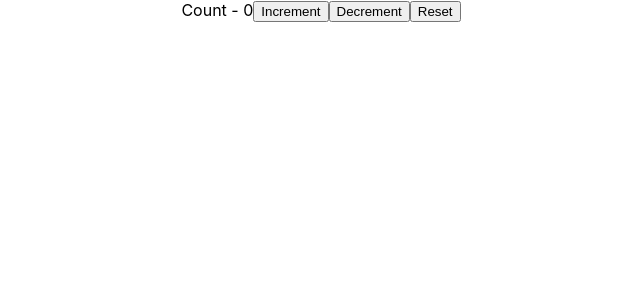
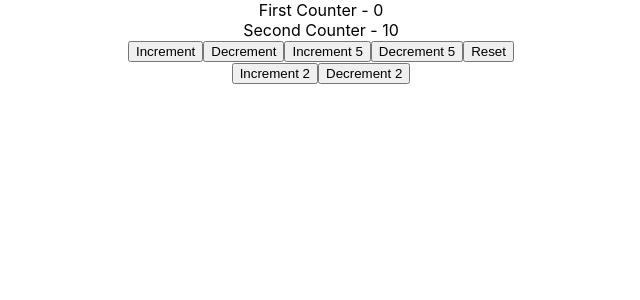
Before and after one commit to apparao1234/state-hook, a React (Create React App) app: page / in a window 1280 px wide. Shown: the top 300 px of the page, without its empty margins (319-959 px from the left). Built offline with nearby package versions, Linux system fonts and the light colour scheme.

Commit message:
Hook useReducer as state and action as Object

```diff
--- a/src/App.js
+++ b/src/App.js
@@ -1,12 +1,12 @@
 import React from "react";
 import logo from "./logo.svg";
 import "./App.css";
-import CounterReducer from "./components/CounterReducer";
+import CounterReducerComplex from "./components/CounterReducerComplex";
 
 function App() {
   return (
     <div className='App'>
-      <CounterReducer value={"Karunya"}></CounterReducer>
+      <CounterReducerComplex></CounterReducerComplex>
     </div>
   );
 }
--- /dev/null
+++ b/src/components/CounterReducerComplex.js
@@ -0,0 +1,57 @@
+import React, { useReducer } from "react";
+//initialState is object
+const initialState = {
+  firstCounter: 0,
+  secondCounter: 10
+};
+//spread operator used to hold old state and then override the new values
+const reducer = (state, action) => {
+  switch (action.type) {
+    case "increment":
+      return { ...state, firstCounter: state.firstCounter + action.value };
+    case "decrement":
+      return { ...state, firstCounter: state.firstCounter - action.value };
+    case "increment2":
+      return { ...state, secondCounter: state.secondCounter + action.value };
+    case "decrement2":
+      return { ...state, secondCounter: state.secondCounter - action.value };
+    case "reset":
+      return initialState;
+    default:
+      return state;
+  }
+};
+
+function CounterReducerComplex() {
+  const [count, dispatch] = useReducer(reducer, initialState);
+  return (
+    <div>
+      <div> First Counter - {count.firstCounter}</div>
+      <div>Second Counter - {count.secondCounter}</div>
+      <button onClick={() => dispatch({ type: "increment", value: 1 })}>
+        Increment
+      </button>
+      <button onClick={() => dispatch({ type: "decrement", value: 1 })}>
+        Decrement
+      </button>
+      <button onClick={() => dispatch({ type: "increment", value: 5 })}>
+        Increment 5
+      </button>
+      <button onClick={() => dispatch({ type: "decrement", value: 5 })}>
+        Decrement 5
+      </button>
+      <button onClick={() => dispatch({ type: "reset" })}>Reset</button>
+
+      <div>
+        <button onClick={() => dispatch({ type: "increment2", value: 1 })}>
+          Increment 2
+        </button>
+        <button onClick={() => dispatch({ type: "decrement2", value: 1 })}>
+          Decrement 2
+        </button>
+      </div>
+    </div>
+  );
+}
+
+export default CounterReducerComplex;
```
